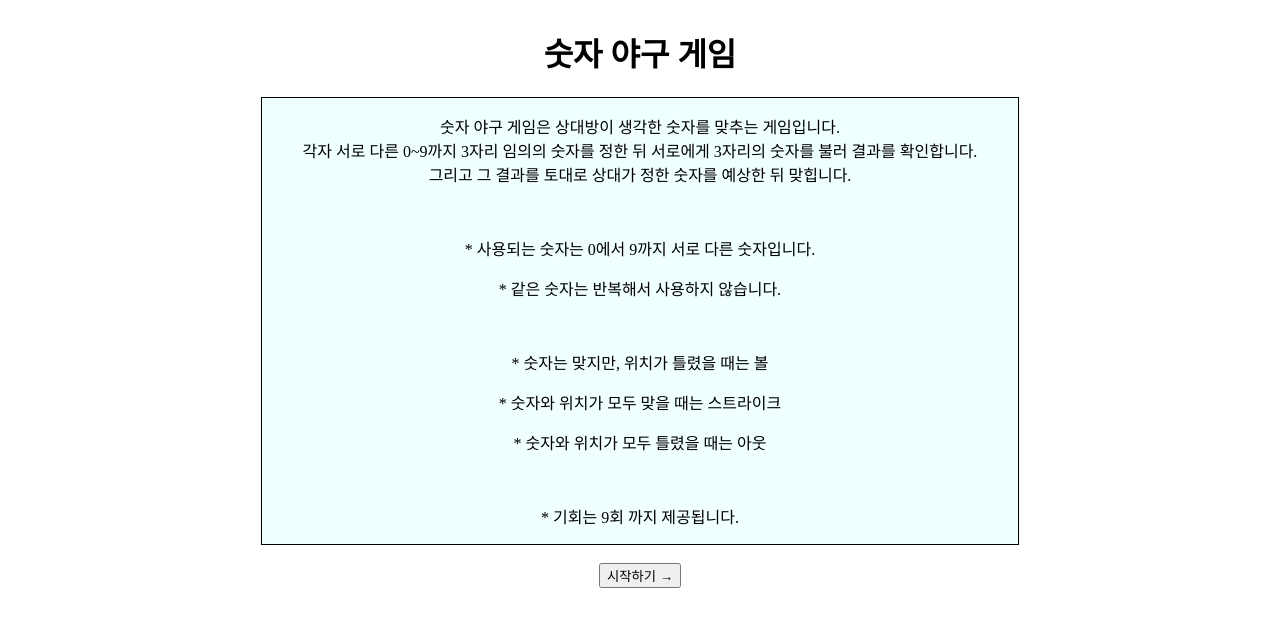
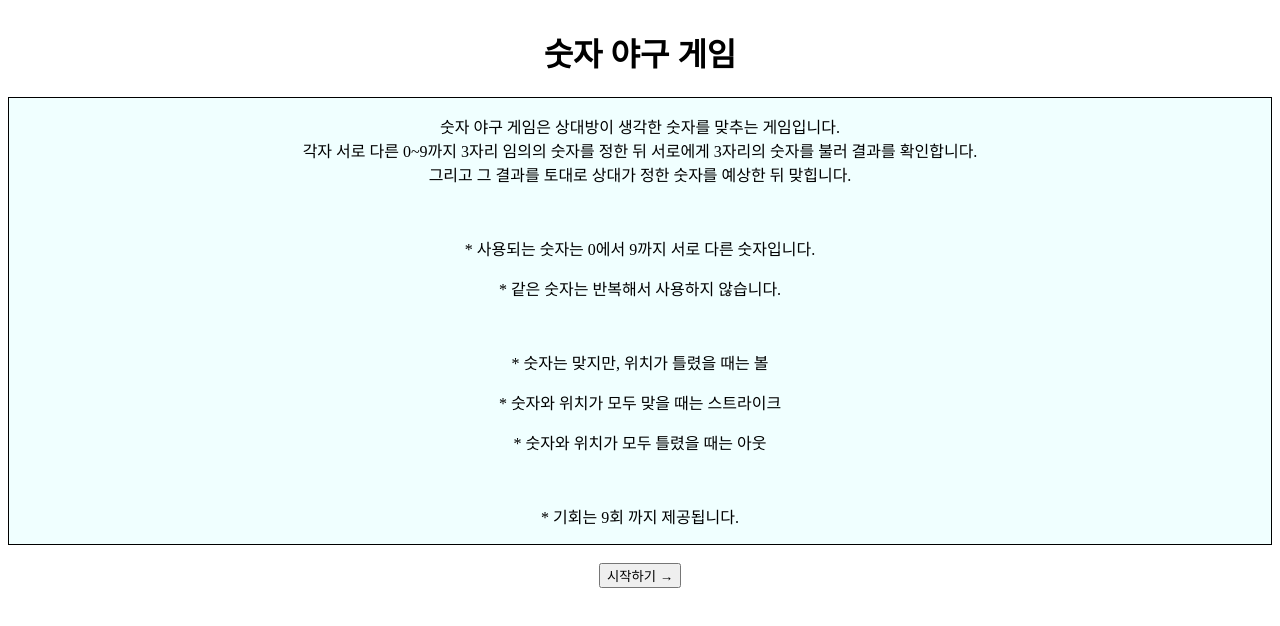
Before and after one commit to AndrewLEEJM/baseball-game, a Vue app: page / in a window 1280 px wide. Shown: the top 626 px of the page. Built offline with nearby package versions, Linux system fonts and the light colour scheme.

Commit message:
수정 & 빌드

```diff
--- a/src/views/Home.vue
+++ b/src/views/Home.vue
@@ -133,14 +133,13 @@ export default {
   float: right;
 }
 .right img{
-  width: 70%;
+  width: 15em;
 }
 .left{
   float: left;
 }
 .score{
     border: 4px solid black;
-    width: 50%;
     min-height: 301px;
     clear: both;
     margin: 0 auto;
@@ -149,7 +148,6 @@ export default {
 }
 .main-container{
   clear: both;
-  width: 60%;
   margin: 0 auto;
 }
 .gamer input{
```
Also changed, not shown: 14 other files (tests, documents, lock files or other folders).
